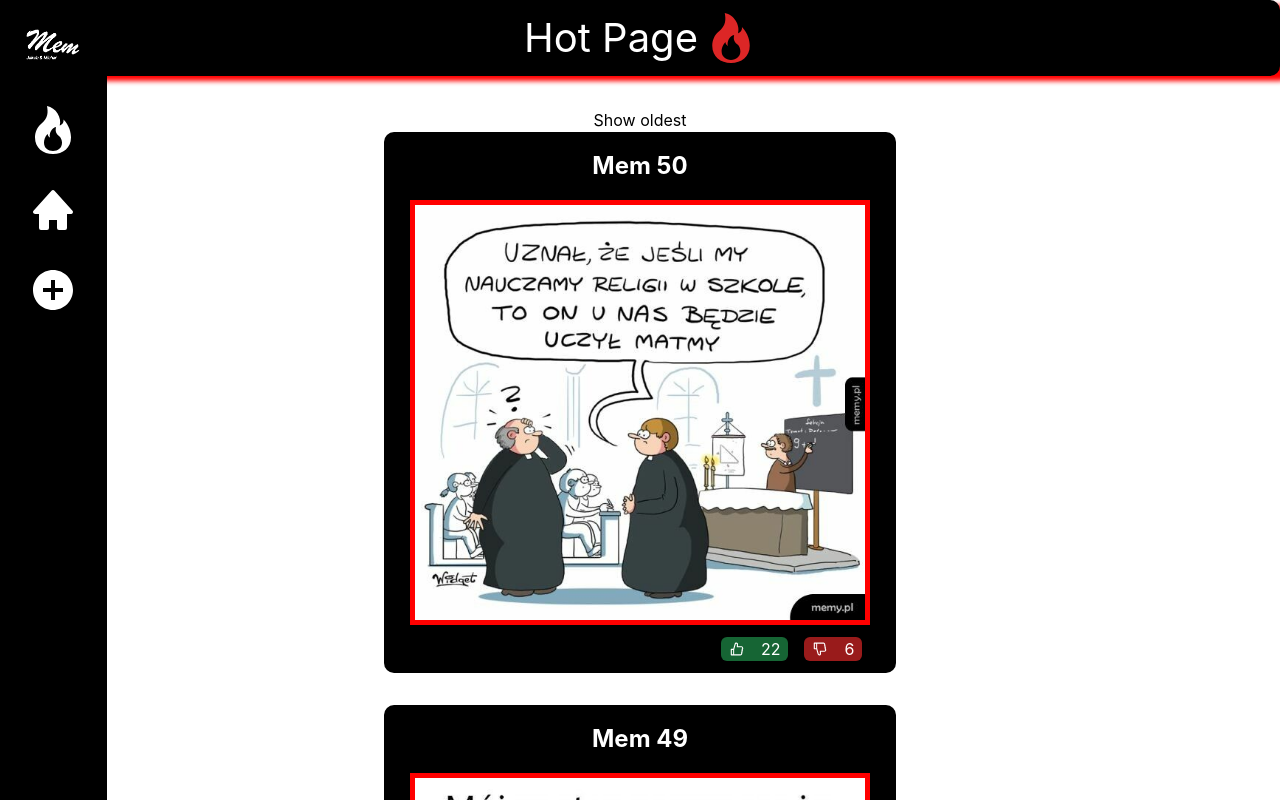
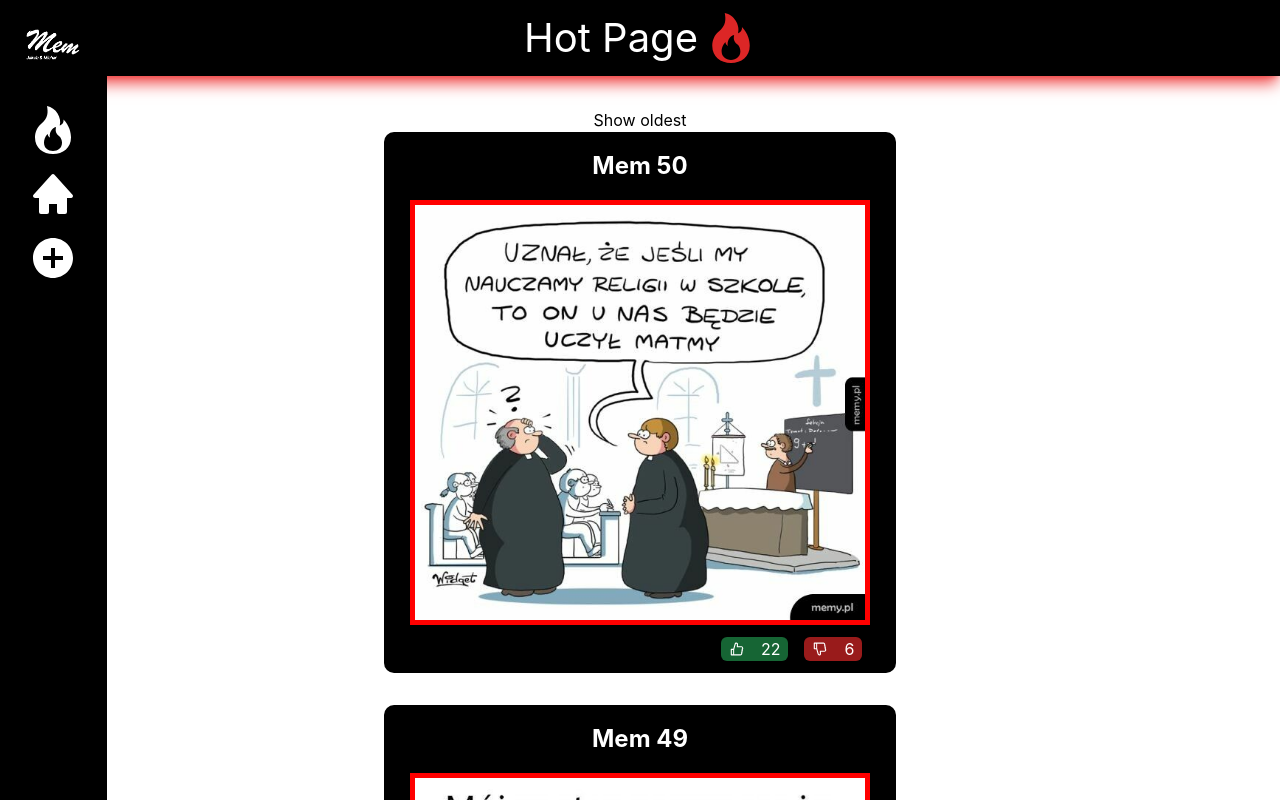
Before and after one commit to JPersjanow/ALK-Meme-Web-Project, a React (Create React App) app: page / in a window 1280 px wide. Shown: the top 800 px of the page. Built offline with nearby package versions, Linux system fonts and the light colour scheme; data requests are answered from the project's data file.

Commit message:
add titlepage style

```diff
--- a/src/index.css
+++ b/src/index.css
@@ -29,7 +29,7 @@
 
   .navbar {
     @apply fixed top-0 left-0 h-screen bg-black w-1/12 m-0 flex
-    flex-col;
+    flex-col items-center
   }
 
   .navbar-list {
@@ -56,20 +56,29 @@
     @apply text-red-500
   }
 
+  .navbar-list-regular a.active {
+    @apply text-green-500
+  }
+
+  .navbar-list-add a.active {
+    @apply text-blue-500
+  }
+
+
+
   .navbar-logo {
     @apply h-auto w-3/4 mx-auto my-7
   }
 
 
-  /* .navbar {
-  background: rgb(0, 0, 0);
-  padding: 20px;
-  margin-bottom: 32px;
-  display: flex;
-  justify-content: center;
-  align-items: center;
-  border-bottom: 5px solid red;
-} */
+/* Pages */
+
+ .titlepage {
+  @apply bg-black w-full py-2 flex justify-center shadow-lg shadow-red-500 mb-8 items-center
+ }
+
+
+
 }
 
 body {
@@ -89,20 +98,9 @@ code {
 
 /* NavCompontent */
 
-/* .navbar {
-  background: rgb(0, 0, 0);
-  padding: 20px;
-  margin-bottom: 32px;
-  display: flex;
-  justify-content: center;
-  align-items: center;
-  border-bottom: 5px solid red;
-} */
 
-.navbar ul {
-  display: flex;
-  justify-content: flex-end;
-}
+
+
 
 /* .navbar li {
   margin-right: 16px;
@@ -119,17 +117,7 @@ code {
 
 /* tiile page */
 
-.titlepage {
-  width: 100%;
-  padding-top: 8px;
-  padding-bottom: 8px;
-  border-radius: 10px;
-  display: flex;
-  justify-content: center;
-  box-shadow: 10px 5px 5px red;
-  margin-bottom: 32px;
-  align-items: center;
-}
+
 
 .titlepage h2 {
   font-size: 40px;
--- a/src/pages/AddMemePage.jsx
+++ b/src/pages/AddMemePage.jsx
@@ -3,7 +3,10 @@ import { MemeFormComponent } from "../components/MemeFormComponent";
 export const AddMemePage = () => {
   return (
     <div className="">
+      <div className="titlepage">
       <h2 className="">Add your own Meme</h2>
+
+      </div>
       <MemeFormComponent></MemeFormComponent>
     </div>
   );
--- a/src/pages/ErrorPage.jsx
+++ b/src/pages/ErrorPage.jsx
@@ -1,7 +1,11 @@
 export const ErrorPage = () => {
     return (
         <div>
+          <div className="titlepage">
+
           <h2>Oooops! Error</h2>
+
+          </div>
         </div>
       );
 }
--- a/src/pages/HotPage.jsx
+++ b/src/pages/HotPage.jsx
@@ -4,7 +4,7 @@ import { BsFire } from "react-icons/bs";
 export const HotPage = () => {
   return (
     <div className="">
-      <div className="titlepage bg-black ">
+      <div className="titlepage">
         <h2>Hot Page</h2>
         <div className="title-page-icon">
           <BsFire></BsFire>
--- a/src/pages/RegularPage.jsx
+++ b/src/pages/RegularPage.jsx
@@ -2,8 +2,12 @@ import { MemeListComponent } from "../components/MemeListComponent";
 
 export const RegularPage = () => {
   return (
-    <div>
+    <div >
+      <div className="titlepage">
+
       <h2>Regular Page</h2>
+
+      </div>
       <MemeListComponent></MemeListComponent>
     </div>
   );
```
